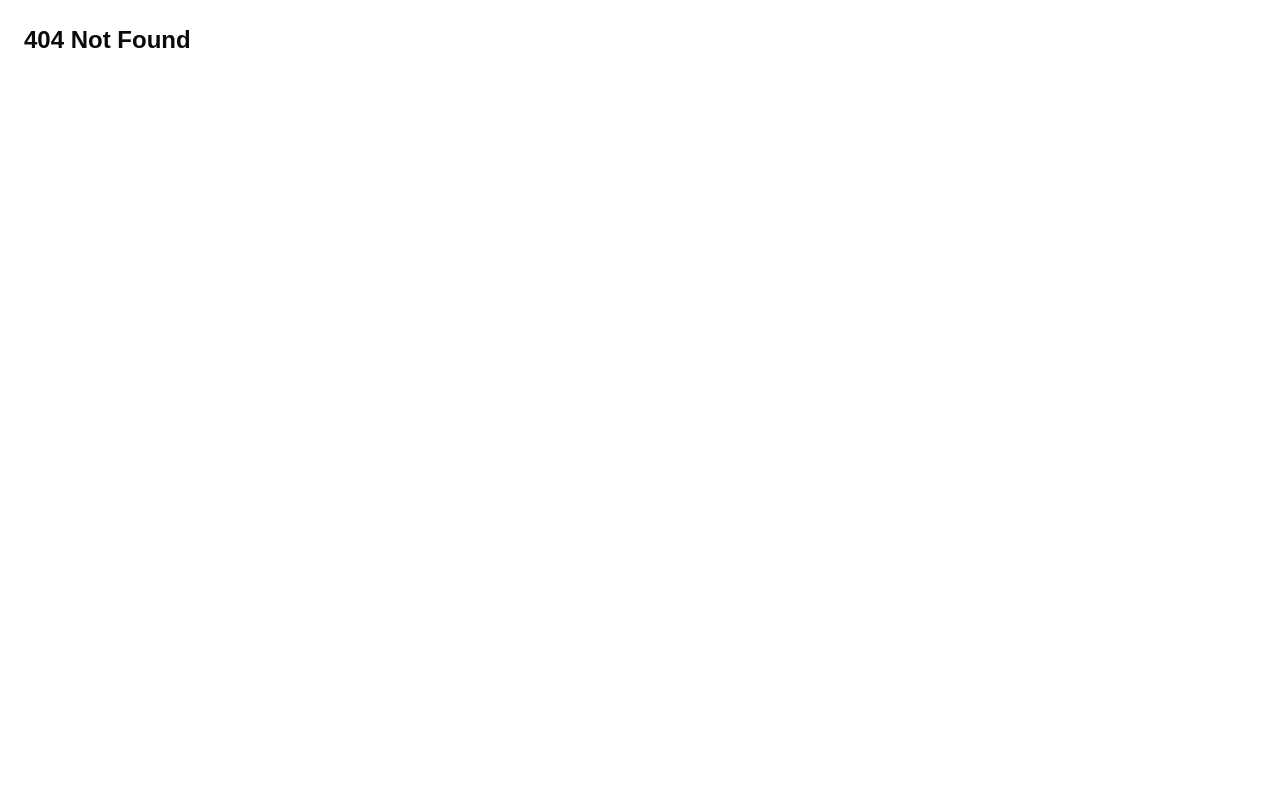
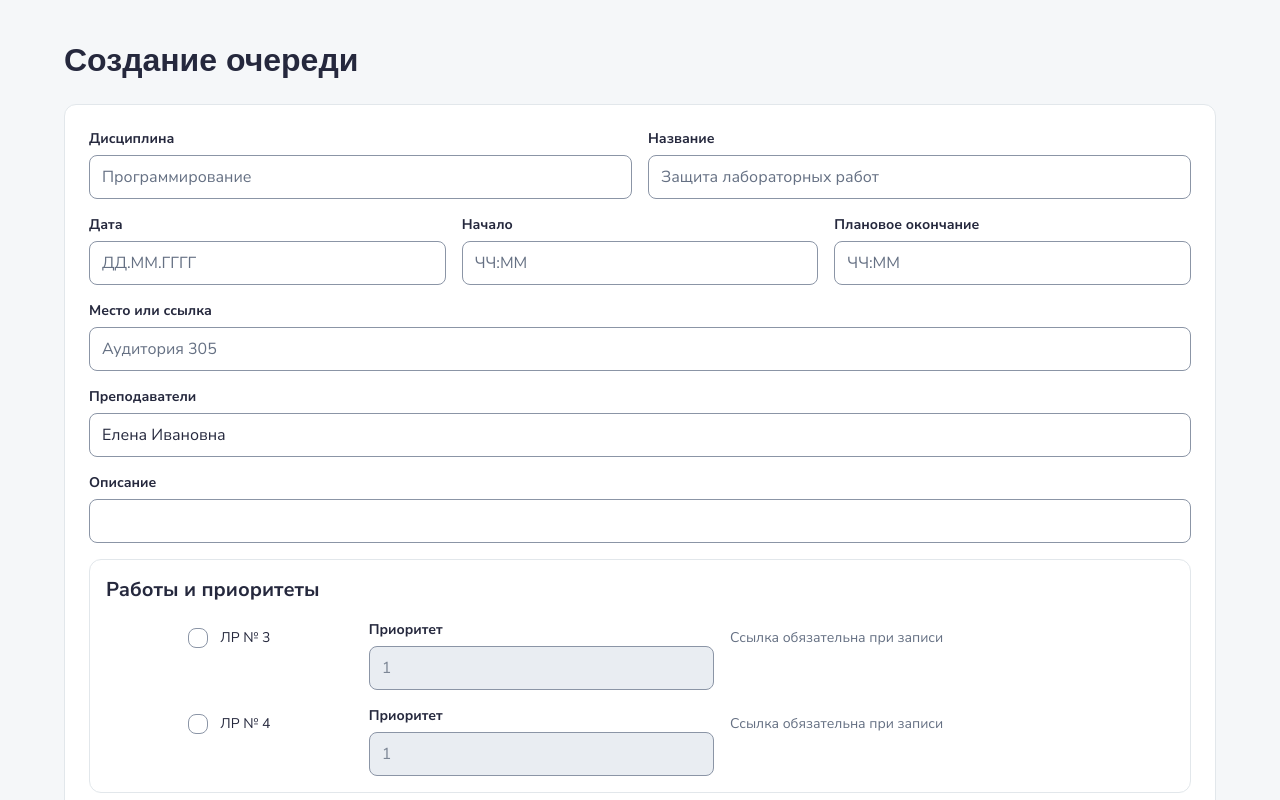
Before and after one commit to ITMO-QUEUE/itmo-queue-frontend, a React (Vite) app: page /test/queue-create in a window 1280 px wide. Before the commit this address had no page. Built offline with nearby package versions, Linux system fonts and the light colour scheme.

Commit message:
реализованна тестовая страница queue-create

```diff
--- a/src/features/queue-teacher/components/TeacherQueueCreate.tsx
+++ b/src/features/queue-teacher/components/TeacherQueueCreate.tsx
@@ -63,7 +63,7 @@ export function validateTeacherQueueCreate(
 		'date',
 		'startTime',
 		'endTime',
-		'location',
+		'place',
 		'teachers'
 	] as const
 	for ( const field of required ) {
@@ -120,7 +120,7 @@ export const TeacherQueueCreate = ( {
 		date: '',
 		startTime: '',
 		endTime: '',
-		location: '',
+		place: '',
 		teachers: accountName,
 		description: '',
 		works: {},
@@ -197,7 +197,7 @@ export const TeacherQueueCreate = ( {
 				{ field( 'startTime', 'Начало', 'ЧЧ:ММ' ) }
 				{ field( 'endTime', 'Плановое окончание', 'ЧЧ:ММ' ) }
 			</div>
-			{ field( 'location', 'Место или ссылка', 'Аудитория 305' ) }
+			{ field( 'place', 'Место или ссылка', 'Аудитория 305' ) }
 			{ field( 'teachers', 'Преподаватели' ) }
 			{ field( 'description', 'Описание' ) }
 			<section
--- /dev/null
+++ b/src/pages/test/TestQueueCreate.tsx
@@ -0,0 +1,29 @@
+import { useState } from 'react'
+import {
+	TeacherQueueCreate,
+	type TeacherQueueCreateData
+} from '../../features/queue-teacher/components/TeacherQueueCreate'
+
+export const TestQueueCreate = () => {
+	const [ submittedData, setSubmittedData ] =
+		useState< TeacherQueueCreateData | null >( null )
+
+	return (
+		<main className='h-full w-full overflow-auto bg-bg-page p-4 md:p-10'>
+			<div className='mx-auto flex max-w-6xl flex-col gap-6'>
+				<h1 className='text-heading text-text-primary'>Создание очереди</h1>
+				<TeacherQueueCreate onSubmit={ data => setSubmittedData( data ) } />
+				{ submittedData && (
+					<section className='rounded-card bg-bg-surface p-6'>
+						<h2 className='text-subheading'>
+							Данные формы (без отправки на сервер)
+						</h2>
+						<pre className='mt-4 overflow-auto text-small'>
+							{ JSON.stringify( submittedData, null, 2 ) }
+						</pre>
+					</section>
+				) }
+			</div>
+		</main>
+	)
+}
```
Also changed, not shown: src/app/router/index.ts (+13 -9 lines).
